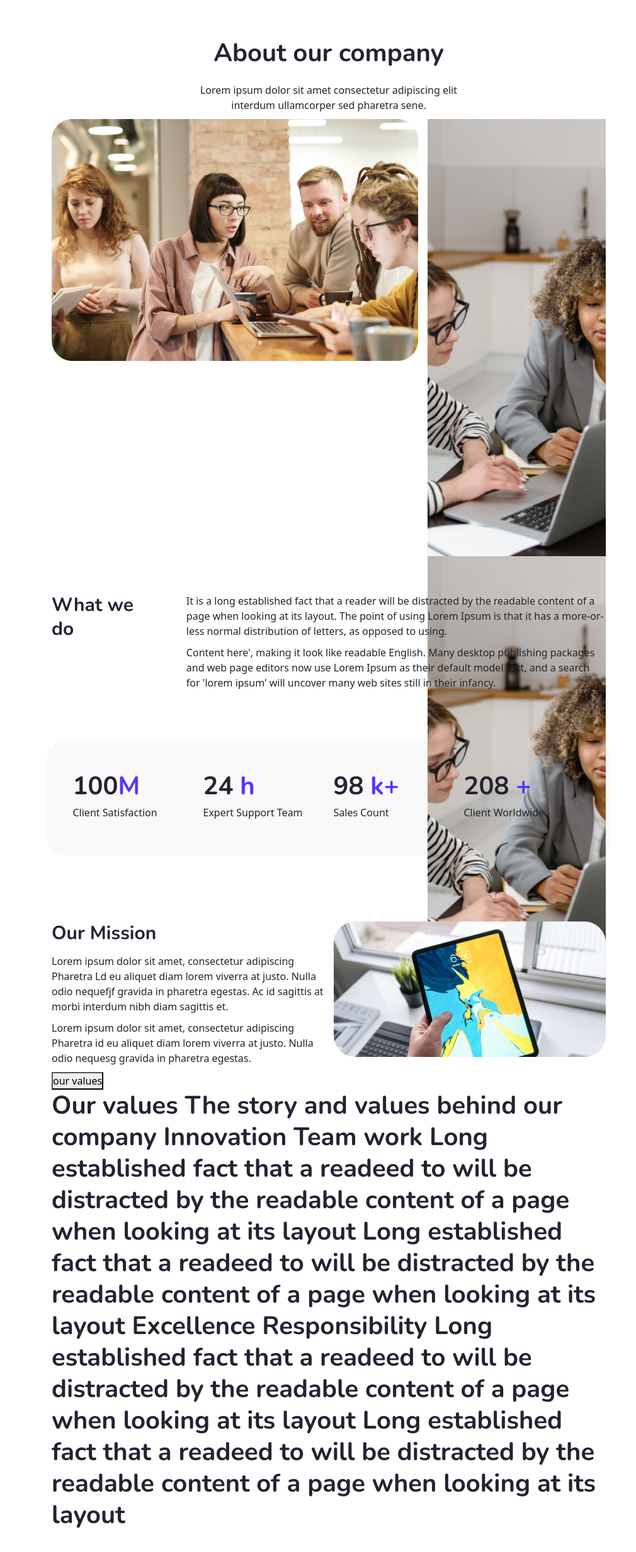
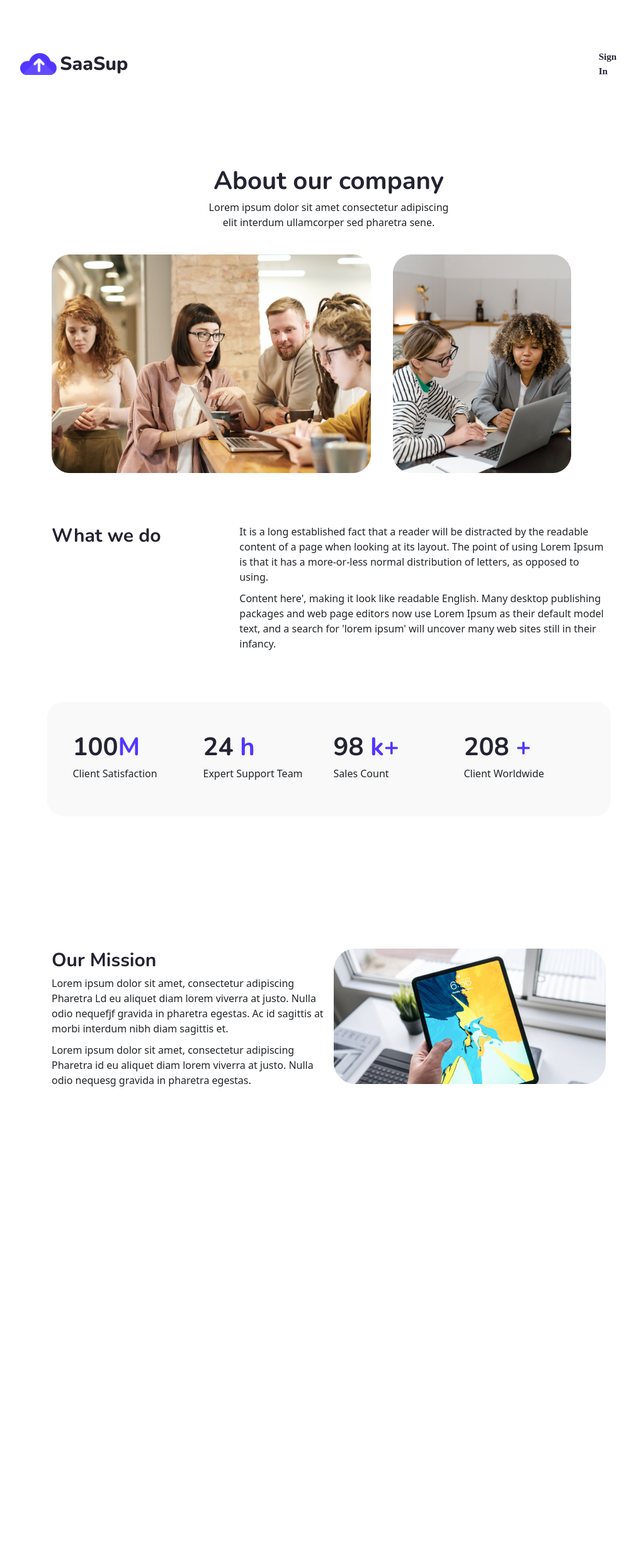
Before and after one commit to WebPhoenix2006/saas-website, an Angular app: page /About in a window 1280 px wide. Shown: the top 2464 px of the page at 63% size, without its empty margins (118-1128 px from the left). After the commit the page ends 1796 px from the top, so only its background shows below. Built offline with nearby package versions, Linux system fonts and the light colour scheme; a web font is replaced by a local one.

Commit message:
added changes to about page

```diff
--- a/src/app/pages/about/about.component.html
+++ b/src/app/pages/about/about.component.html
@@ -1,3 +1,4 @@
+<app-header></app-header>
 <section class="about">
   <div class="about__header">
     <h2>About our company</h2>
@@ -6,31 +7,30 @@
       ullamcorper sed pharetra sene.
     </p>
   </div>
-  <div class="about__image w-100">
-    <div class="row">
-      <div class="col-md-8">
-        <img src="assets/images/Image.png" alt="" class="img-fluid" />
-      </div>
-      <div class="col-md-4">
-        <img
-          src="assets/images/about image 2.png"
-          alt=""
-          class="img-fluid h-100"
-        />
-        <img src="assets/images/about image 2.png" alt="" class="img-fluid h-100" />
-      </div>
-    </div>
+
+  <div class="about__image row">
+    <img
+      src="../../../assets/images/Image.png"
+      alt=""
+      class="img-fluid col-md-7"
+    />
+    <img
+      src="../../../assets/images/about image 2.png"
+      alt=""
+      class="img-fluid col-md-4"
+    />
   </div>
 
-  <div class="about__service">
-    <h3 class="title">What we do</h3>
-    <div class="content">
+  <div class="about__services row">
+    <h3 class="col-md-4">What we do</h3>
+    <div class="col-md-8">
       <p>
         It is a long established fact that a reader will be distracted by the
         readable content of a page when looking at its layout. The point of
         using Lorem Ipsum is that it has a more-or-less normal distribution of
         letters, as opposed to using.
       </p>
+
       <p>
         Content here', making it look like readable English. Many desktop
         publishing packages and web page editors now use Lorem Ipsum as their
@@ -49,7 +49,6 @@
       <h2>24 <span>h</span></h2>
       <p>Expert Support Team</p>
     </div>
-
     <div class="col-md-3">
       <h2>98 <span>k+</span></h2>
       <p>Sales Count</p>
@@ -60,8 +59,8 @@
     </div>
   </div>
 
-  <div class="about__mission row">
-    <div class="col-md-6">
+  <div class="mission row">
+    <div class="mission__content col-md-6">
       <h3>Our Mission</h3>
       <p>
         Lorem ipsum dolor sit amet, consectetur adipiscing Pharetra Ld eu
@@ -75,34 +74,12 @@
         pharetra egestas.
       </p>
     </div>
-    <div class="col-md-6">
+    <div class="mission__image col-md-6">
       <img
         src="../../../assets/images/mission image.png"
         alt=""
         class="img-fluid"
       />
     </div>
-
-    <div class="about__values">
-      <button>our values</button>
-
-      <h2>
-        Our values The story and values behind our company Innovation Team work
-        Long established fact that a readeed to will be distracted by the
-        readable content of a page when looking at its layout Long established
-        fact that a readeed to will be distracted by the readable content of a
-        page when looking at its layout Excellence Responsibility Long
-        established fact that a readeed to will be distracted by the readable
-        content of a page when looking at its layout Long established fact that
-        a readeed to will be distracted by the readable content of a page when
-        looking at its layout
-      </h2>
-
-      <div class="row">
-        <div class="col-md-6">
-          <div class="d-flex"></div>
-        </div>
-      </div>
-    </div>
   </div>
 </section>
--- a/src/app/pages/about/about.component.scss
+++ b/src/app/pages/about/about.component.scss
@@ -1,54 +1,36 @@
 .about {
   padding: 59px 200px;
+
   &__header {
-    width: 450px;
-    margin-inline: auto;
+    margin: 0 auto;
+    width: 400px;
     text-align: center;
-
-    display: flex;
-    flex-direction: column;
-    gap: 17px;
   }
 
   &__image {
-    display: flex;
-    gap: 40px;
-    width: 700px;
-
-    img {
-      object-fit: cover;
-    }
+    margin-top: 3.9rem;
+    gap: 2rem;
   }
 
-  &__service {
-    display: flex;
-    gap: 50px;
-    margin-top: 59px;
-  }
-
-  .title {
-    width: 50%;
+  &__services {
+    margin-top: 8.1rem;
   }
 
   &__reports {
     margin-top: 7rem;
+    background-color: var(--clr-secondary-200);
     padding: 4.65rem 3.35rem;
+    border-radius: 2.5rem;
+    margin-bottom: 21rem;
 
-    background-color: #f9f9f9;
-    border-radius: 2.5rem;
-  }
-
-  h2 {
-    span {
-      color: #5236ff;
+    h2 {
+      span {
+        color: var(--clr-primary);
+      }
     }
   }
 
   &__mission {
-    margin-top: 10.5rem;
-
-    h3 {
-      margin-bottom: 1.3rem;
-    }
+    gap: 2.4rem;
   }
 }
```
